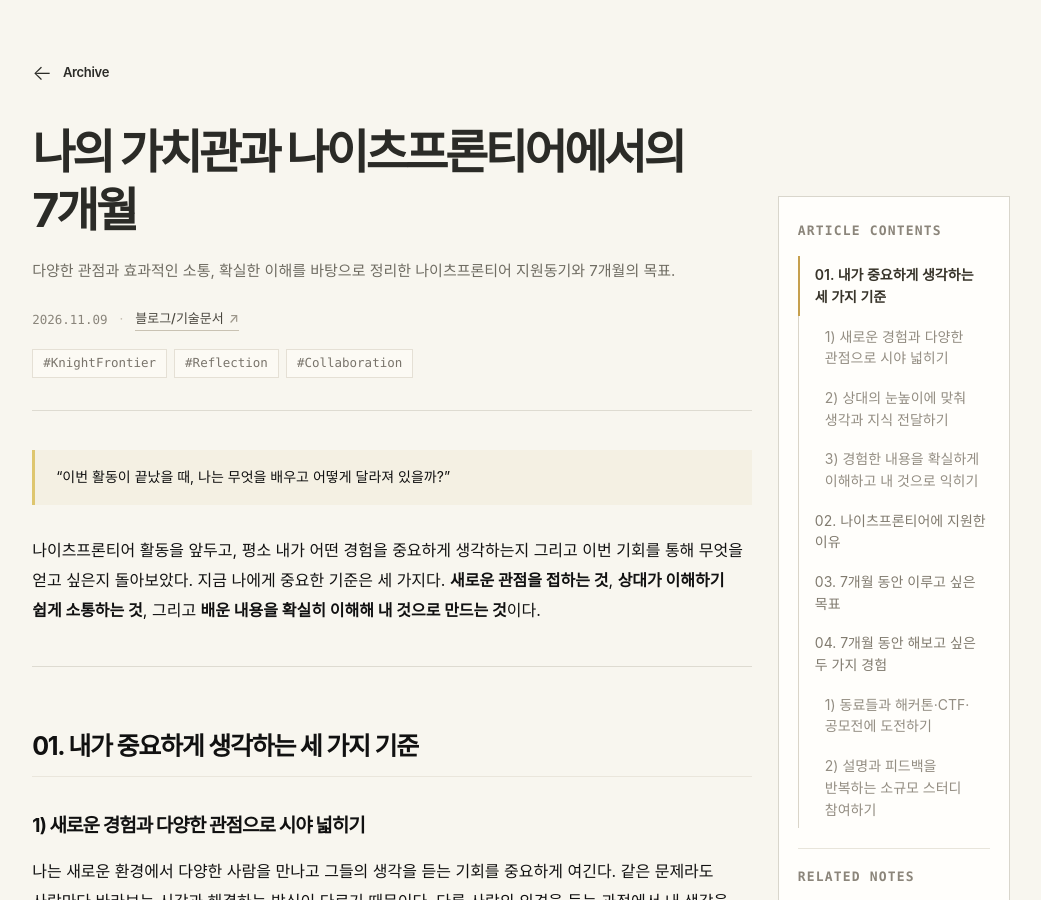
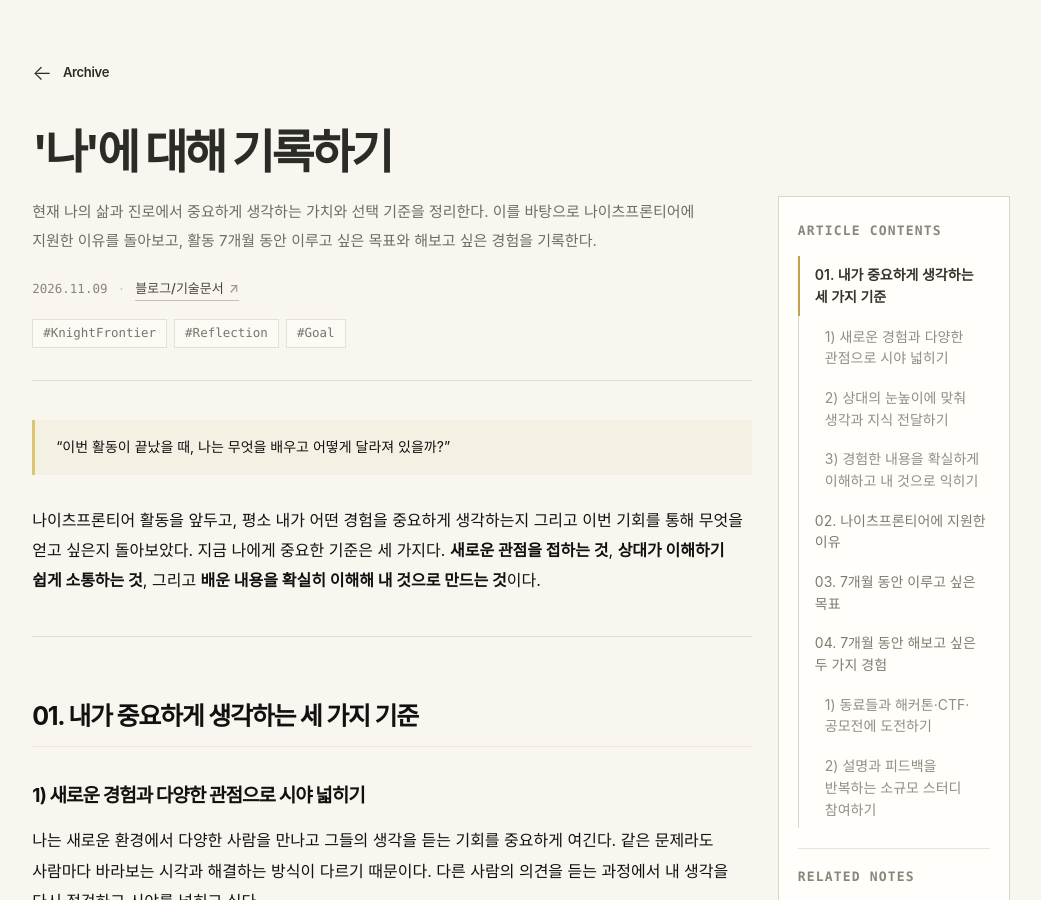
Before and after one commit to cprtmchzh/cprtmchzh.github.io, a Jekyll site: the page built from _posts/2026-11-09-knight-frontier-values-and-goals.md, in a window 1280 px wide and 900 px high. Shown: the whole window, without its empty margins (119-1160 px from the left). Built offline with Jekyll 4.4.1, drawn with Linux system fonts in a browser that asks for light colours; some web fonts are replaced; some of the changed text lies outside the part shown.

Commit message:
Revise title and description for clarity
Updated the title and description to reflect current values and goals. Adjusted tags for better categorization.

```diff
--- a/_posts/2026-11-09-knight-frontier-values-and-goals.md
+++ b/_posts/2026-11-09-knight-frontier-values-and-goals.md
@@ -1,10 +1,10 @@
 ---
-title: "나의 가치관과 나이츠프론티어에서의 7개월"
+title: "'나'에 대해 기록하기"
 date: 2026-11-09 03:36:27 +0900
 category_slug: technical-writing
 thumbnail: ""
-description: "다양한 관점과 효과적인 소통, 확실한 이해를 바탕으로 정리한 나이츠프론티어 지원동기와 7개월의 목표."
-tags: ["KnightFrontier", "Reflection", "Collaboration"]
+description: "현재 나의 삶과 진로에서 중요하게 생각하는 가치와 선택 기준을 정리한다. 이를 바탕으로 나이츠프론티어에 지원한 이유를 돌아보고, 활동 7개월 동안 이루고 싶은 목표와 해보고 싶은 경험을 기록한다."
+tags: ["KnightFrontier", "Reflection", "Goal"]
 sample: false
 ---
 
@@ -48,7 +48,7 @@ AI를 활용해 공부하고 프로젝트를 진행하면서 결과물의 완성
 
 ## 02. 나이츠프론티어에 지원한 이유
 
-**AI보안 기술개발 트랙**에 지원한 가장 큰 이유는 새로운 환경에서 다양한 사람들과 소통하며 함께 문제를 해결하는 경험을 쌓고 싶었기 때문이다.
+이번 **Knight Frontier 3기**에 지원한 가장 큰 이유는 새로운 환경에서 다양한 사람들과 소통하며 함께 문제를 해결하는 경험을 쌓고 싶었기 때문이다.
 
 이번 활동에서는 특히 **협업 과정**에 집중하고 싶다. 서로 다른 생각을 가진 사람들의 의견을 듣고, 내 생각을 이해하기 쉽게 전달하며 함께 방향을 정하는 과정을 기대하고 있다. 그 속에서 지금까지 익숙했던 내 생각과 설명 방식을 돌아보고 개선하고 싶다. 또한 활동을 통해 접하는 지식과 기술을 충분히 익혀, 이후에도 스스로 활용할 수 있는 역량으로 남기고 싶다.
 
```
